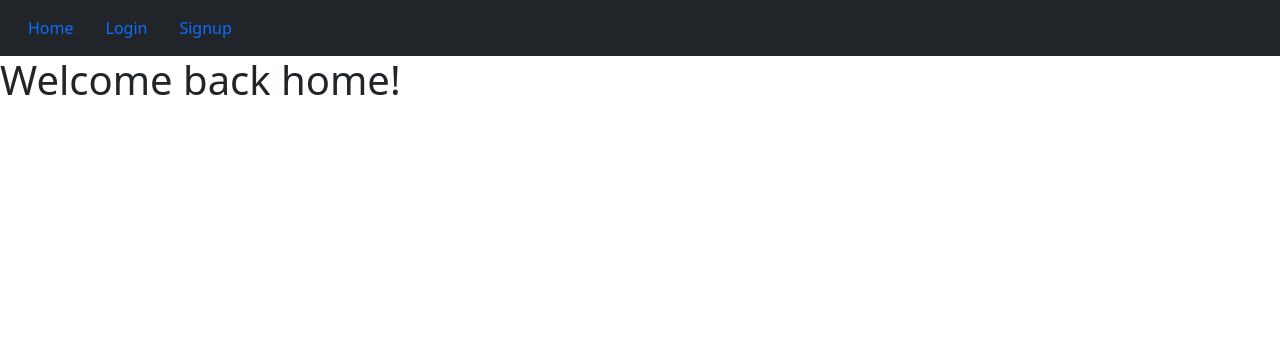
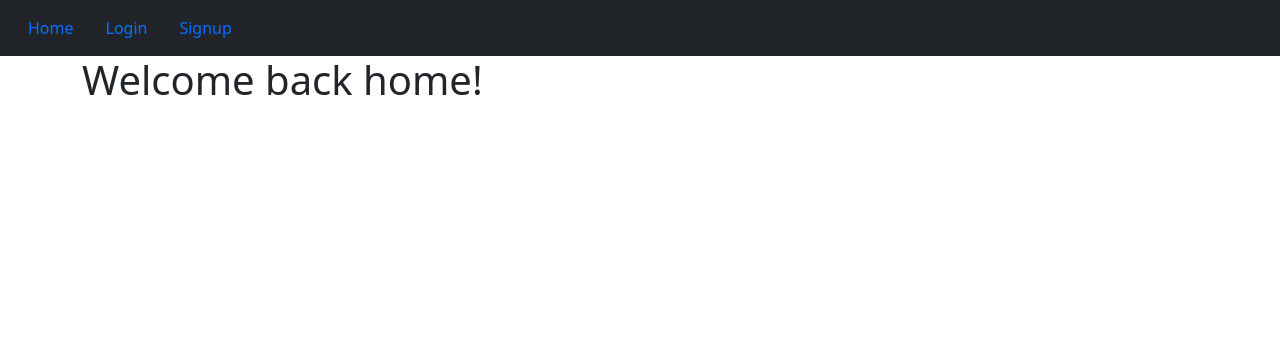
Before and after one commit to JagTheFriend/Python-Blog, a Flask app: page / in a window 1280 px wide. Shown: the top 356 px of the page. Run offline with Flask 2, Linux system fonts and the light colour scheme.

Commit message:
Updated base.html

```diff
--- a/website/templates/base.html
+++ b/website/templates/base.html
@@ -31,10 +31,8 @@
         </div>
     </nav>
 
-    <div>
-        {% block content %}{% endblock %}
-    </div>
-
+    <div class="container">{% block content %}{% endblock %}</div>
+    <!-- https://getbootstrap.com/docs/5.0/components/navbar/#supported-content -->
     <!-- JavaScript Bundle with Popper -->
     <script src="https://cdn.jsdelivr.net/npm/bootstrap@5.0.2/dist/js/bootstrap.bundle.min.js"
         integrity="sha384-MrcW6ZMFYlzcLA8Nl+NtUVF0sA7MsXsP1UyJoMp4YLEuNSfAP+JcXn/tWtIaxVXM"
```
